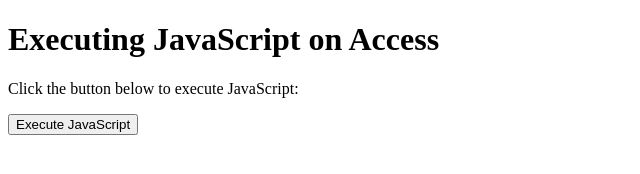
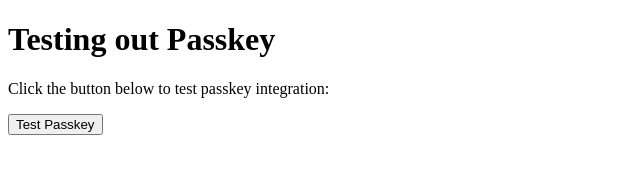
Before and after one commit to ebaizel/passkey, a plain HTML site: page index.html in a window 1280 px wide. Shown: the whole page, without its empty margins (0-640 px from the left). Drawn offline with Linux system fonts and the light colour scheme.

Commit message:
Update index.html

```diff
--- a/index.html
+++ b/index.html
@@ -9,9 +9,9 @@
 <title>Execute JavaScript</title>
 </head>
 <body>
-<h1>Executing JavaScript on Access</h1>
-<p>Click the button below to execute JavaScript:</p>
-<button id="executeButton">Execute JavaScript</button>
+<h1>Testing out Passkey</h1>
+<p>Click the button below to test passkey integration:</p>
+<button id="executeButton">Test Passkey</button>
 
 <!-- Include your JavaScript code -->
 <script src="script.js"></script>
```
